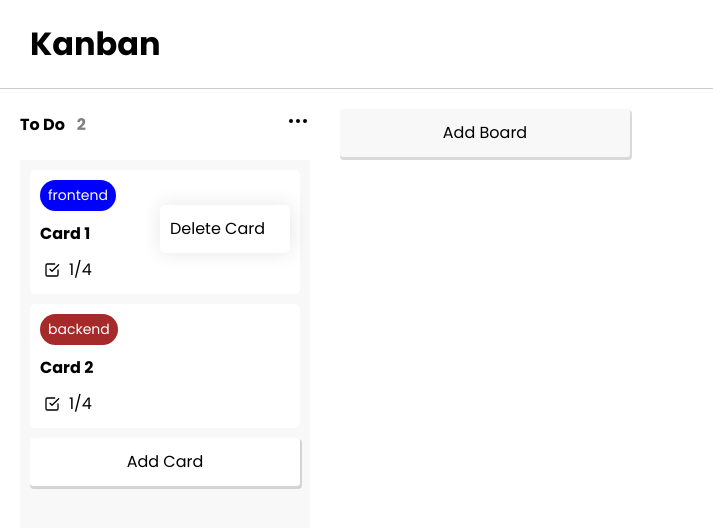
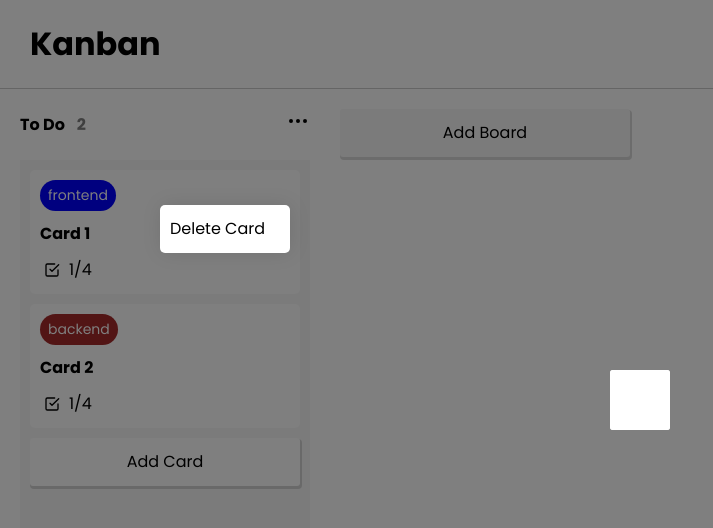
Before and after one commit to Vinod3d/Kanban, a React (Vite) app: page / in a window 1280 px wide. Both pictures are taken after a click on the element 278 px from the left and 195 px from the top of the page. Shown: the top 528 px of the page, without its empty margins (0-713 px from the left). Built offline with nearby package versions, Linux system fonts and the light colour scheme.

Commit message:
modal add

```diff
--- a/src/Components/Card/Card.jsx
+++ b/src/Components/Card/Card.jsx
@@ -3,14 +3,20 @@ import './Card.css'
 import { CheckSquare, Clock, MoreHorizontal } from 'react-feather'
 import Chip from '../Chip/Chip'
 import Dropdown from '../Dropdown/Dropdown'
+import Cardinfo from './Cardinfo/Cardinfo'
 
 const Card = (props) => {
   const [showDropdown, setShowDropdown] = useState(false);
+  const [showModal, setShowModal] = useState(false);
   return (
+    <>
+
+    {showModal && <Cardinfo onClose={()=>setShowModal(false)}/>}
       <div className='card'
         draggable
         onDragEnd={()=>props.handleDragEnd(props.card.id, props.boardId)}
         onDragEnter={()=>props.handleDragEnter(props.card.id, props.boardId)}
+        onClick={()=>setShowModal(true)}
       >
           <div className="card_top">
             <div className="card_top_labels">
@@ -44,6 +50,7 @@ const Card = (props) => {
             <p><CheckSquare/> 1/4</p>
           </div>
       </div>
+    </>
   )
 }
 
--- /dev/null
+++ b/src/Components/Card/Cardinfo/Cardinfo.css
@@ -0,0 +1,9 @@
+.cardinfo {
+    padding: 30px;
+    background-color: #fff;
+    display: flex;
+    flex-direction: column;
+    gap: 30px;
+}
+
+.
--- /dev/null
+++ b/src/Components/Card/Cardinfo/Cardinfo.jsx
@@ -0,0 +1,17 @@
+import React from 'react'
+import './Cardinfo.css'
+import Modal from '../../Modal/Modal'
+
+const Cardinfo = (props) => {
+  return (
+      <Modal onClose={()=>props.onClose()}>
+        <div className="cardinfo">
+            <div className="cardinfo_box">
+                <div className="cardinfo_box_title"> </div>
+            </div>
+        </div>
+      </Modal>
+  )
+}
+
+export default Cardinfo
--- /dev/null
+++ b/src/Components/Modal/Modal.css
@@ -0,0 +1,18 @@
+.modal{
+    position: fixed;
+    top: 0;
+    left: 0;
+    height: 100vh;
+    width: 100%;
+    background-color: rgba(0,0,0,0.5);
+    display: flex;
+    justify-content: center;
+    align-items: center;
+}
+
+.modal_content{
+    background-color: #fff;
+    border-radius: 3px;
+    max-height: 95vh;
+    overflow-y: auto;
+}
--- /dev/null
+++ b/src/Components/Modal/Modal.jsx
@@ -0,0 +1,20 @@
+import React from 'react'
+import './Modal.css'
+const Modal = (props) => {
+    console.log(props)
+  return (
+    <div
+        className='modal'
+        onClick={()=>(props.onClose ? props.onClose() : "")}
+    >
+        <div
+            className="modal_content custom-scroll"
+            onClick={(event)=> event.stopPropagation()}
+        >
+            {props.children}
+        </div>
+    </div>
+  )
+}
+
+export default Modal
```
Lines whose indentation alone changed are shown as unchanged.
